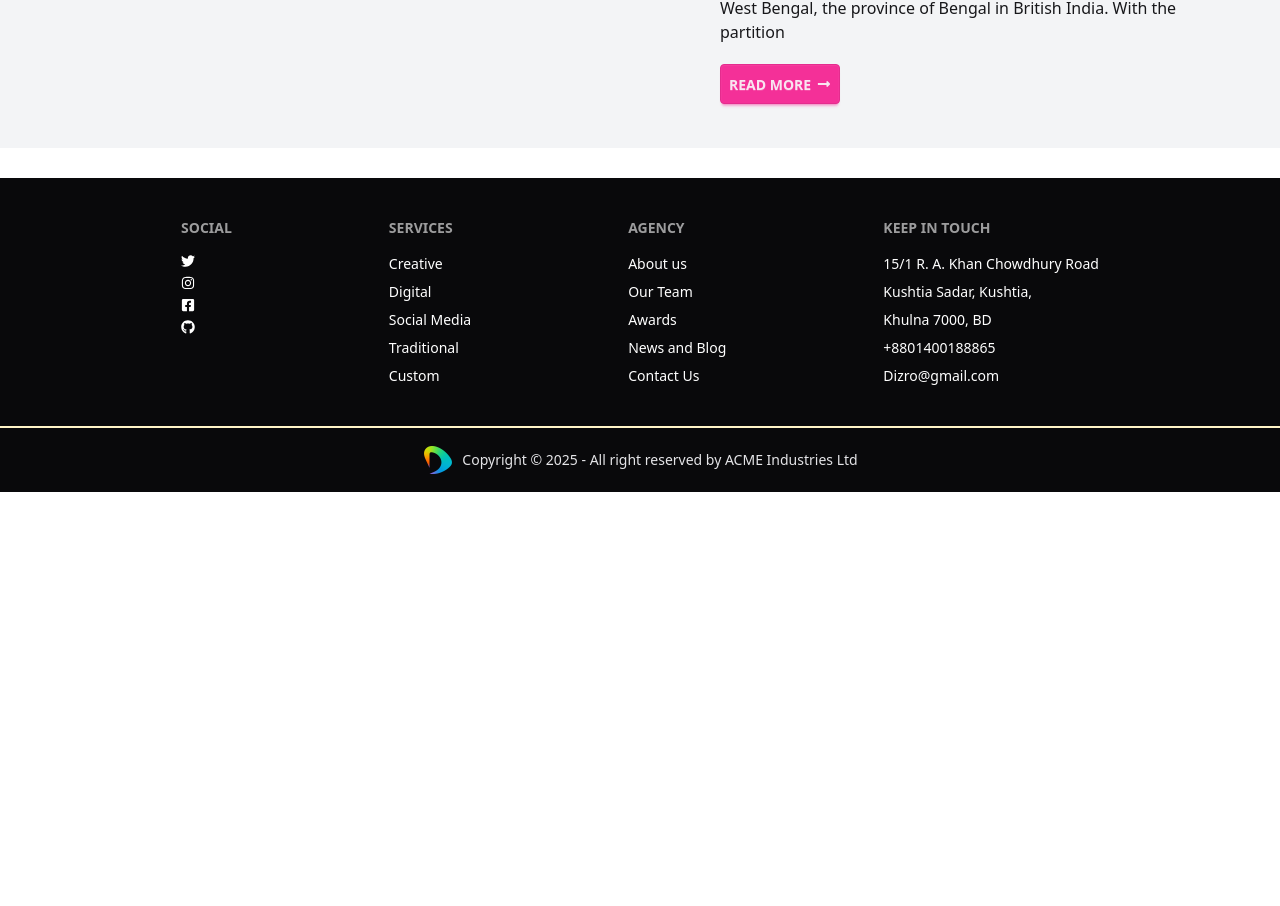
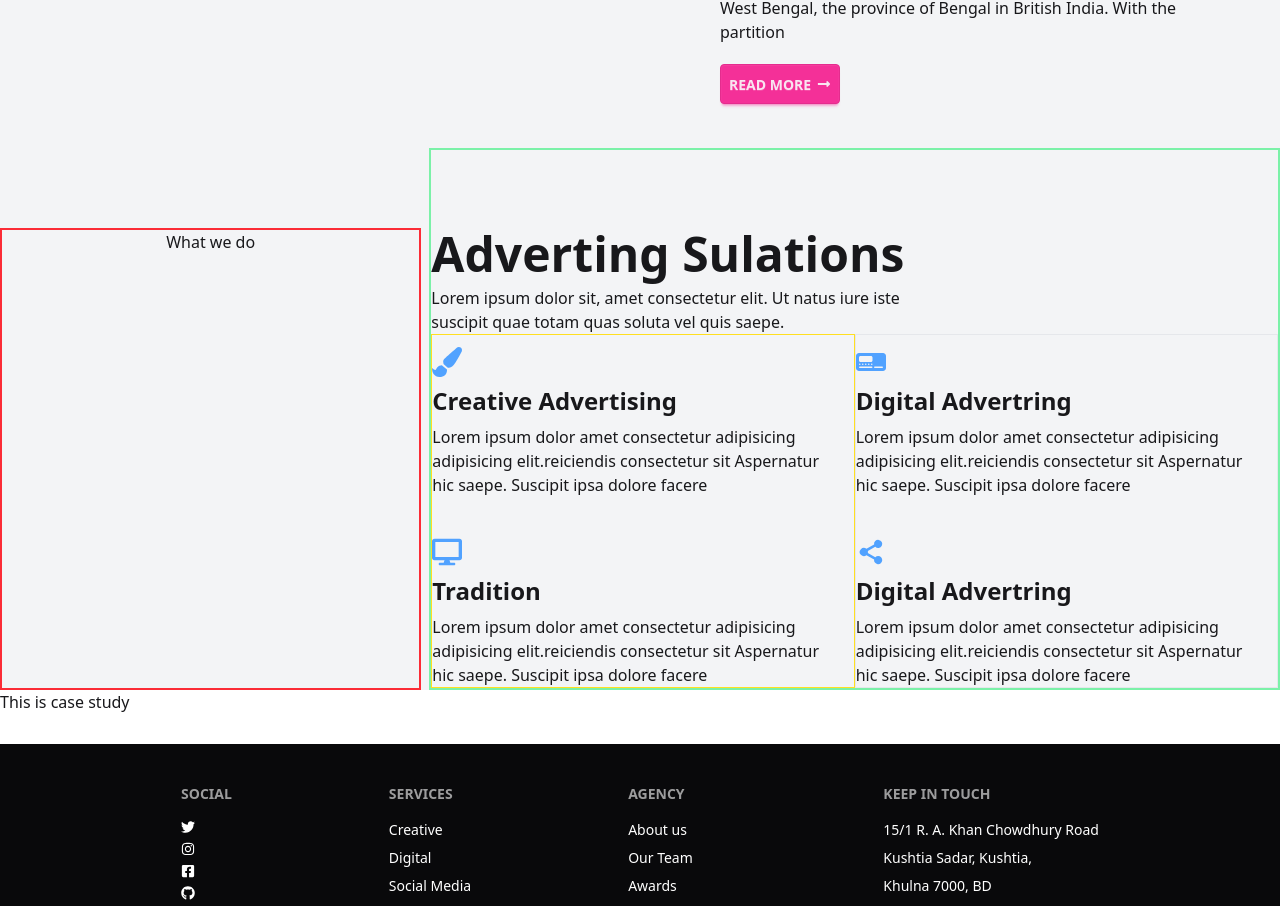
Before and after one commit to Omarfaruk1820/Home-Adverting-Agency, a React (Vite) app: page / in a window 1280 px wide. Shown: the part 651-1557 px from the top of the page. Before the commit the page ends 1143 px from the top, so only its background shows below. Built offline with nearby package versions, Linux system fonts and the light colour scheme.

Commit message:
added adverting section

```diff
--- a/src/Components/Home.jsx
+++ b/src/Components/Home.jsx
@@ -1,4 +1,6 @@
 import NavBanner from "./Navbar/NavBanner";
+import AdvertingSection from "./Pages/AdvertingSection";
+import CaseStudySection from "./Pages/CaseStudySection";
 import ThereSection from "./Pages/thereSection";
 
 
@@ -7,6 +9,8 @@ const Home = () => {
     <div className='min-h-auto'>
      <NavBanner></NavBanner>
      <ThereSection></ThereSection>
+     <AdvertingSection></AdvertingSection>
+     <CaseStudySection></CaseStudySection>
     </div>
   );
 };
--- /dev/null
+++ b/src/Components/Pages/AdvertingSection.jsx
@@ -0,0 +1,61 @@
+import { FaPaintBrush } from "react-icons/fa";
+import { FaTachographDigital } from "react-icons/fa6";
+import { FaDesktop } from "react-icons/fa";
+import { IoShareSocialSharp } from "react-icons/io5";
+const AdvertingSection = () => {
+    return (
+      <div className='bg-gray-100'>
+          <div className='grid grid-cols-3 gap-2'>
+           <div className='col-span-1 mt-20 border-2 border-red-500 text-center'>What we do</div>
+           <div className='col-span-2 border-green-300 border-2'>
+         <div className='space-y-2'>
+         <h1 className='mt-20 font-semibold text-5xl'>Adverting Sulations</h1>
+          <p>Lorem ipsum dolor sit, amet consectetur elit. Ut natus   iure iste<br></br>
+             suscipit
+            quae totam quas soluta vel quis saepe.</p>
+         </div>
+            <div className='grid grid-cols-2'>
+                <div className='border-yellow-300 border w-full'>
+                  <div className='space-y-2 mt-3'>
+                  <p className=' text-blue-400 text-3xl'><FaPaintBrush /></p>
+                <h1 className='text-2xl font-bold'>Creative Advertising</h1>
+                <p>Lorem ipsum dolor  amet consectetur adipisicing <br></br> adipisicing elit.reiciendis consectetur sit Aspernatur<br></br>  hic saepe.
+                     Suscipit ipsa dolore facere
+                   </p>
+                  </div>
+                 <div className='space-y-2 mt-10'>
+                 <p className=' text-blue-400 text-3xl'><FaDesktop /></p>
+                <h1 className='text-2xl font-bold'>Tradition</h1>
+                <p>Lorem ipsum dolor  amet consectetur adipisicing <br></br> adipisicing elit.reiciendis consectetur sit Aspernatur<br></br>  hic saepe.
+                     Suscipit ipsa dolore facere
+                   </p>
+                 </div>
+
+                </div>
+                <div className='border border-gray-200 w-full'>
+
+                   <div className='space-y-2 mt-3'>
+                   <p className=' text-blue-400 text-3xl'><FaTachographDigital /></p>
+                    <p className='text-2xl font-bold'>Digital Advertring</p>
+                    <p>Lorem ipsum dolor  amet consectetur adipisicing <br></br> adipisicing elit.reiciendis consectetur sit Aspernatur<br></br>  hic saepe.
+                     Suscipit ipsa dolore facere
+                   </p>
+                   </div>
+
+                    <div className='space-y-2 mt-10'>
+                        <p className=' text-blue-400 text-3xl'><IoShareSocialSharp /></p>
+                    <p className='text-2xl font-bold'>Digital Advertring</p>
+                    <p>Lorem ipsum dolor  amet consectetur adipisicing <br></br> adipisicing elit.reiciendis consectetur sit Aspernatur<br></br>  hic saepe.
+                     Suscipit ipsa dolore facere
+                   </p>
+                    </div>
+
+                </div>
+            </div>
+            </div>
+        </div>
+      </div>
+    );
+};
+
+export default AdvertingSection;
--- /dev/null
+++ b/src/Components/Pages/CaseStudySection.jsx
@@ -0,0 +1,11 @@
+
+
+const CaseStudySection = () => {
+    return (
+        <div>
+          <h1>This is case study</h1>
+        </div>
+    );
+};
+
+export default CaseStudySection;
--- /dev/null
+++ b/src/Components/Pages/Clients.jsx
@@ -0,0 +1,11 @@
+import React from 'react';
+
+const Clients = () => {
+    return (
+        <div>
+           <h1>This is our client section</h1>
+        </div>
+    );
+};
+
+export default Clients;
--- /dev/null
+++ b/src/Components/Pages/FeatureSetion.jsx
@@ -0,0 +1,11 @@
+
+
+const FeatureSetion = () => {
+    return (
+        <div>
+           <h1>This is feature section</h1>
+        </div>
+    );
+};
+
+export default FeatureSetion;
```
